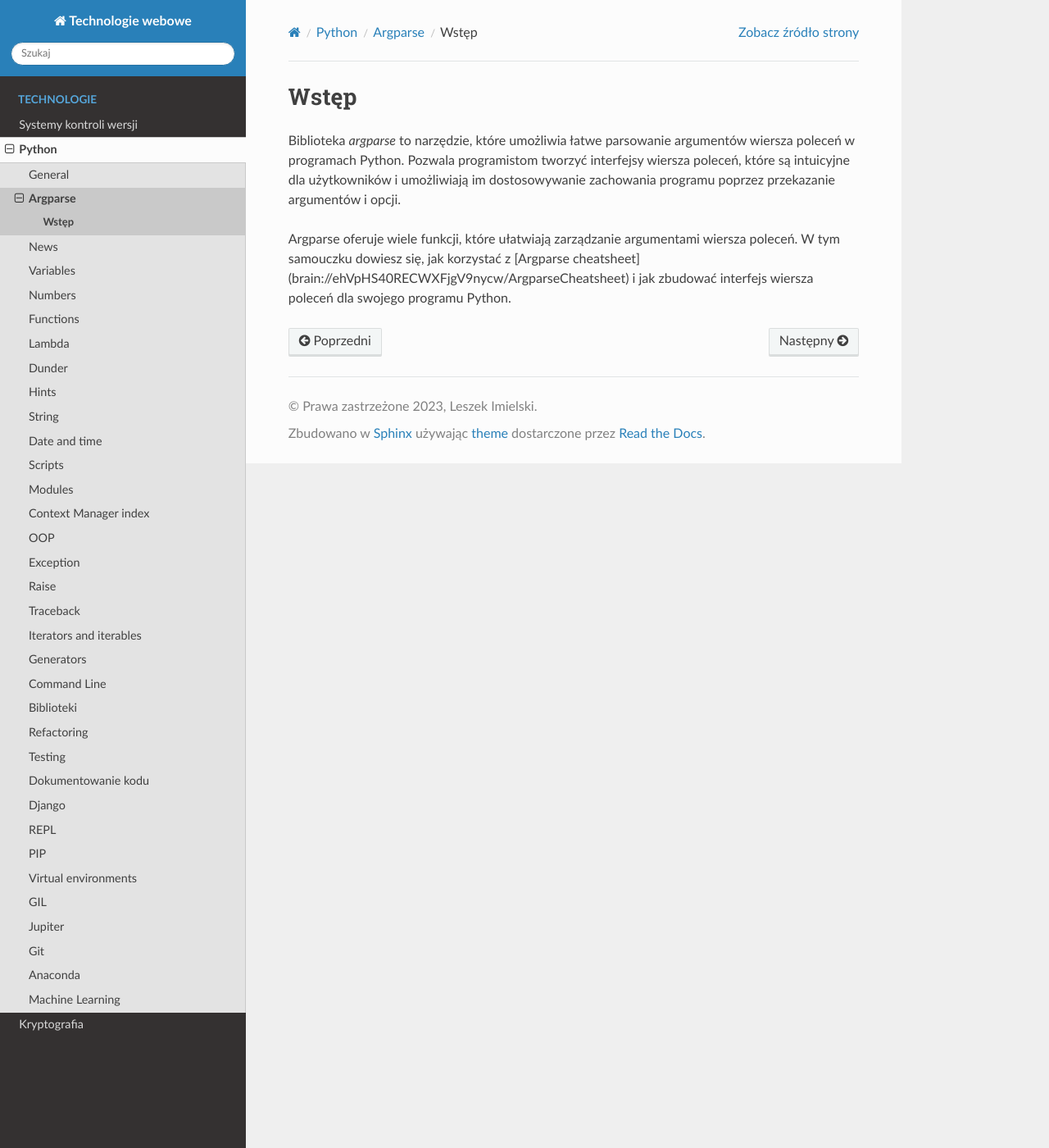
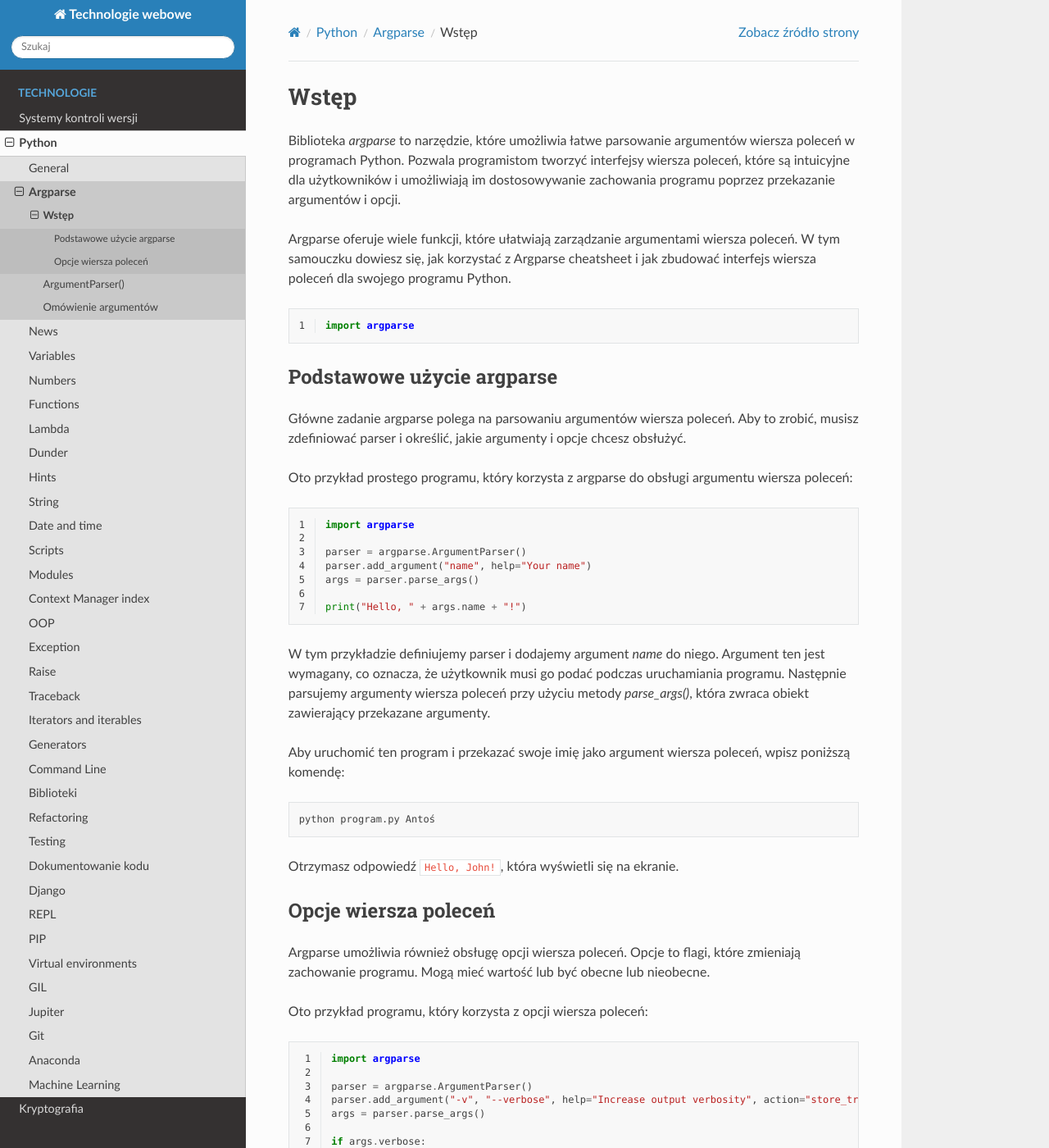
Before and after one commit to limielski/UsingSphinx, a Sphinx documentation site: the page built from docs/source/python/argparse/argparse00.rst, in a window 1280 px wide and 1400 px high. Shown: the whole window at 82% size. Built offline with Sphinx 7.4.7 and the Read the Docs theme 2.0.0, drawn with Linux system fonts in a browser that asks for light colours; some of the changed text lies outside the part shown.

Commit message:
Update argparse documentation
Enhanced argparse documentation by adding details and examples of its functionalities in argparse00.rst, and also included new sections in the Python documentation's index. This update increases argparse's accessibility and user understanding.

```diff
--- a/docs/source/python/argparse/argparse00.rst
+++ b/docs/source/python/argparse/argparse00.rst
@@ -3,4 +3,73 @@ Wstęp
 
 Biblioteka `argparse` to narzędzie, które umożliwia łatwe parsowanie argumentów wiersza poleceń w programach Python. Pozwala programistom tworzyć interfejsy wiersza poleceń, które są intuicyjne dla użytkowników i umożliwiają im dostosowywanie zachowania programu poprzez przekazanie argumentów i opcji.
 
-Argparse oferuje wiele funkcji, które ułatwiają zarządzanie argumentami wiersza poleceń. W tym samouczku dowiesz się, jak korzystać z [Argparse cheatsheet](brain://ehVpHS40RECWXFjgV9nycw/ArgparseCheatsheet) i jak zbudować interfejs wiersza poleceń dla swojego programu Python.
+Argparse oferuje wiele funkcji, które ułatwiają zarządzanie argumentami wiersza poleceń. W tym samouczku dowiesz się, jak korzystać z Argparse cheatsheet i jak zbudować interfejs wiersza poleceń dla swojego programu Python.
+
+.. code-block:: python
+   :linenos:
+
+   import argparse
+
+
+Podstawowe użycie argparse
+--------------------------
+
+Główne zadanie argparse polega na parsowaniu argumentów wiersza poleceń.
+Aby to zrobić, musisz zdefiniować parser i określić, jakie argumenty i opcje chcesz obsłużyć.
+
+Oto przykład prostego programu, który korzysta z argparse do obsługi argumentu wiersza poleceń:
+
+.. code-block:: python
+   :linenos:
+
+   import argparse
+
+   parser = argparse.ArgumentParser()
+   parser.add_argument("name", help="Your name")
+   args = parser.parse_args()
+
+   print("Hello, " + args.name + "!")
+
+W tym przykładzie definiujemy parser i dodajemy argument `name` do niego. Argument ten jest wymagany, co oznacza, że użytkownik musi go podać podczas uruchamiania programu. Następnie parsujemy argumenty wiersza poleceń przy użyciu metody `parse_args()`, która zwraca obiekt zawierający przekazane argumenty.
+
+Aby uruchomić ten program i przekazać swoje imię jako argument wiersza poleceń, wpisz poniższą komendę:
+
+.. code-block:: bash
+
+   python program.py Antoś
+
+Otrzymasz odpowiedź ``Hello, John!``, która wyświetli się na ekranie.
+
+
+Opcje wiersza poleceń
+---------------------
+
+Argparse umożliwia również obsługę opcji wiersza poleceń. Opcje to flagi, które zmieniają zachowanie programu. Mogą mieć wartość lub być obecne lub nieobecne.
+
+Oto przykład programu, który korzysta z opcji wiersza poleceń:
+
+.. code-block:: python
+   :linenos:
+
+   import argparse
+
+   parser = argparse.ArgumentParser()
+   parser.add_argument("-v", "--verbose", help="Increase output verbosity", action="store_true")
+   args = parser.parse_args()
+
+   if args.verbose:
+       print("Verbose mode enabled")
+   else:
+       print("Verbose mode disabled")
+
+
+W tym przykładzie dodajemy opcję ``-v`` lub ``--verbose``, która jest flagą. Jeśli ta flaga jest obecna, włączony jest tryb szczegółowy, co oznacza, że program wyświetli dodatkowe informacje. Jeśli flaga nie jest obecna, tryb szczegółowy jest wyłączony.
+
+Aby uruchomić ten program w trybie szczegółowym, wpisz poniższą komendę:
+
+.. code-block:: bash
+
+   python program.py -v
+
+
+Otrzymasz odpowiedź ``Verbose mode enabled``. Jeśli nie chcesz uruchamiać programu w trybie szczegółowym, po prostu nie dodawaj flagi ``-v`` do komendy.
--- a/docs/source/python/argparse/index.rst
+++ b/docs/source/python/argparse/index.rst
@@ -5,3 +5,5 @@ Argparse
    :maxdepth: 2
 
    argparse00
+   argparse02
+   argparse04
```
Also changed, not shown: docs/source/python/argparse/argparse02.rst (added, +58 -0 lines), docs/source/python/argparse/argparse04.rst (added, +7 -0 lines).
